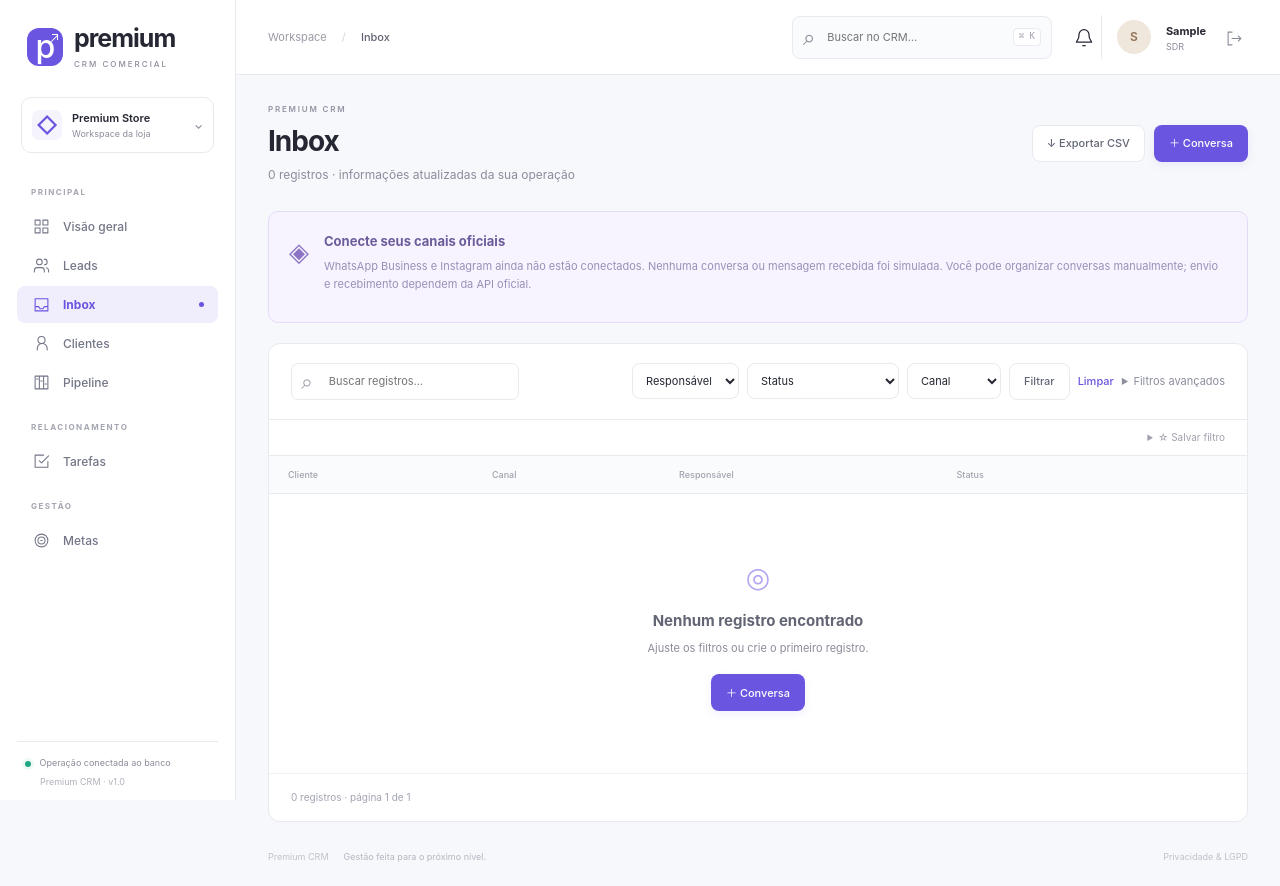
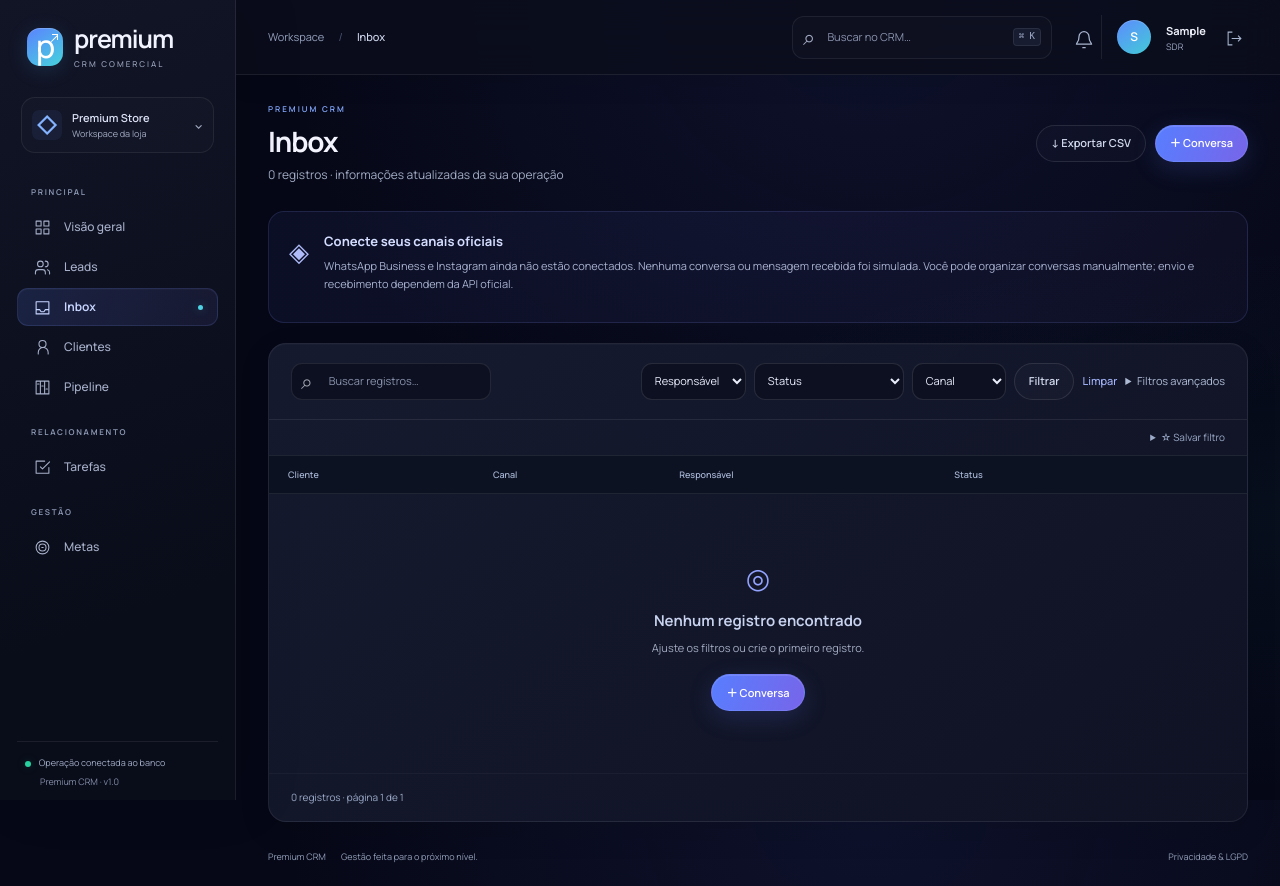
Before and after one commit to bruavrr/crmiphone, a Django app: page /inbox/ in a window 1280 px wide. Run offline with Django 5.2, Linux system fonts and the light colour scheme; the visitor is signed in with stand-in values (Sample User, id 1); data comes from the database, SQL or seed files in the repository; data that the repository does not hold is empty.

Commit message:
Refresh CRM visual with midnight palette and local Manrope font

```diff
--- /dev/null
+++ b/crm/static/crm/theme.css
@@ -0,0 +1,291 @@
+/* Visual inspirado na referência: midnight, vidro, luz azul e tipografia Manrope.
+   Camada exclusivamente de apresentação; layout e fluxos permanecem em app.css. */
+@font-face {
+  font-family: Manrope;
+  src: url('fonts/Manrope.ttf') format('truetype');
+  font-weight: 200 800;
+  font-style: normal;
+  font-display: swap;
+}
+:root {
+  --bg: #060817;
+  --ink: #eff1fa;
+  --muted: #a3abc2;
+  --border: #ffffff14;
+  --surface: #111426;
+  --surface-raised: #1a2038;
+  --cyan: #4dd3e3;
+  --blue: #5c85ff;
+  --green: #27d2a0;
+}
+body {
+  --accent-light: color-mix(in srgb, var(--accent) 20%, #101426);
+  color-scheme: dark;
+  font-family: Manrope, -apple-system, BlinkMacSystemFont, 'Segoe UI', sans-serif;
+  background: radial-gradient(ellipse at 68% 0%, #5165d91b, transparent 48%),
+              radial-gradient(ellipse at 100% 65%, #24b8c209, transparent 38%), var(--bg);
+  background-attachment: fixed;
+  -webkit-font-smoothing: antialiased;
+}
+h1 { font-weight: 700; letter-spacing: -1.1px; }
+h2, h3 { color: #edf0fc; font-weight: 650; }
+p { color: var(--muted); }
+input, select, textarea {
+  color: #e9edfc; background: #0c1020; border-color: #ffffff1c; border-radius: 11px;
+}
+input::placeholder, textarea::placeholder { color: #8992ac; opacity: 1; }
+input:focus, select:focus, textarea:focus {
+  border-color: #7c93ff; box-shadow: 0 0 0 3px #6685ff22;
+}
+option { color: #e9edfc; background: #111629; }
+a:focus-visible, button:focus-visible, summary:focus-visible {
+  outline-color: #7fd7f2;
+}
+.sidebar {
+  background: linear-gradient(160deg, #121526, #090c19 75%);
+  border-color: var(--border); box-shadow: 14px 0 55px #00000018;
+}
+.brand { color: #f1f3ff; }
+.brandmark {
+  background: linear-gradient(145deg, #5b82ff, #46d4dc);
+  box-shadow: 0 4px 20px #4c9ce530, inset 0 1px 0 #ffffff30; border-radius: 13px;
+}
+.brand-sub { color: #9aa4bd; }
+.store-switch {
+  background: #ffffff04; border-color: #ffffff12; border-radius: 14px; color: #dbe1f5;
+}
+.store-icon { background: #6485ff16; color: #83b3ff; }
+.store-switch small, .chevron { color: var(--muted); }
+.nav-section { color: #8d99b5; letter-spacing: 1.7px; }
+.nav-item { color: #a8b1cb; border: 1px solid transparent; border-radius: 11px; }
+.nav-item:hover { background: #ffffff06; color: #e8eeff; }
+.nav-item.active {
+  color: #c7d5ff;
+  background: linear-gradient(110deg, #6085ff28, #8170ed18);
+  border-color: #7d98ff26; box-shadow: inset 0 1px 0 #ffffff06;
+}
+.nav-dot { background: var(--cyan); box-shadow: 0 0 10px #4dd3e355; }
+.sidebar-bottom { border-color: var(--border); color: #a1acc5; }
+.sidebar-bottom small { color: #858faa; }
+.live-dot { background: var(--green); box-shadow: 0 0 9px #27d2a040; }
+.topbar {
+  background: #0b0e1dea; backdrop-filter: blur(18px); border-color: var(--border);
+  box-shadow: 0 5px 30px #00000015;
+}
+.breadcrumb { color: #94a0bc; }
+.breadcrumb span { color: #4b5573; }
+.breadcrumb strong { color: #d2daf0; }
+.global-search { background: #ffffff04; border-color: #ffffff12; border-radius: 12px; }
+.global-search kbd { background: #171c30; color: #a1aecb; border-color: #ffffff14; }
+.icon-button, .notification-button { color: #a8b5d0; }
+.icon-button:hover, .notification-button:hover { color: #e7eeff; }
+.notification-button span { background: #8676f0; box-shadow: 0 0 10px #8170ed25; }
+.profile-avatar, .mini-avatar, .large-avatar {
+  background: linear-gradient(145deg, #5d8bff, #42cbd6); color: #fff;
+  box-shadow: inset 0 1px 0 #ffffff30;
+}
+.profile-info small { color: #9da8c2; }
+.demo-banner {
+  background: #d3ac4810; border-color: #d3ac4826; color: #d8c597; border-radius: 11px;
+}
+.eyebrow { color: #84aaff; letter-spacing: 2px; }
+.page-heading h1 { color: #f3f4fd; }
+.page-heading p { color: #a2acc4; }
+.button { border-radius: 999px; font-weight: 600; transition: background .18s, box-shadow .18s; }
+.primary {
+  background: linear-gradient(110deg, #587eff, #7765e9); color: #fff;
+  border-color: #a4b4ff30; box-shadow: 0 7px 24px #5a71ec30, inset 0 1px 0 #ffffff1f;
+}
+.primary:hover { background: linear-gradient(110deg, #6c8eff, #8976f2); box-shadow: 0 8px 28px #5a71ec48; }
+.subtle { background: #ffffff05; border-color: #ffffff1a; color: #d2d9ee; }
+.subtle:hover { background: #7888d914; color: #edf1ff; border-color: #8e9fea38; }
+.danger { background: #f4718a12; color: #ffa2b3; border-color: #f4718a30; }
+.whatsapp { background: #27d2a012; color: #73e9bd; border-color: #27d2a02e; }
+.text-link, .goal-footer a { color: #a6b7ff; }
+.text-link:hover { color: #b4e9ff; }
+.overview-toolbar { color: #b0bbd2; }
+.period-filter select { background: #111629; border-radius: 999px; }
+.metric-card, .panel {
+  background: linear-gradient(145deg, #181d32e8, #101324f5);
+  border-color: #ffffff12; border-radius: 18px;
+  box-shadow: 0 10px 32px #00000018, inset 0 1px 0 #ffffff05;
+}
+.metric-card { position: relative; overflow: hidden; }
+.metric-card::after {
+  content: ''; position: absolute; width: 110px; height: 110px; right: -50px; top: -65px;
+  background: #738cff; filter: blur(60px); opacity: .2; pointer-events: none;
+}
+.metric-label { color: #afb8d0; }
+.metric-value { color: #f1f4ff; font-weight: 700; }
+.metric-note { color: #a0acc6; }
+.metric-icon { border-radius: 11px; }
+.violet { background: #9a86ff1a; color: #bcafff; }
+.blue { background: #588fff1b; color: #8fbaff; }
+.orange { background: #ffbd5b18; color: #f6c577; }
+.green { background: #28d1a018; color: #72e5bd; }
+.red { background: #f97e9418; color: #ffa1b2; }
+.neutral { background: #ffffff0a; color: #aebad2; }
+.badge { border-radius: 999px; }
+.dots { color: #8592b0; }
+.chart-total, .origin-summary strong { color: #eff3ff; }
+.chart-total span, .origin-summary span { color: #a0adc7; }
+.bar-chart {
+  border-color: #ffffff12;
+  background: repeating-linear-gradient(to top, transparent, transparent 43px, #ffffff06 44px, #ffffff06 45px);
+}
+.chart-bar { background: linear-gradient(to top, #6968e8, #6ba3ff); box-shadow: 0 0 12px #6088ff14; }
+.bar-slot:hover .chart-bar { background: linear-gradient(to top, #637dff, #53d3e4); }
+.bar-slot small, .chart-caption { color: #98a5c0; }
+.chart-caption, .panel-link { border-color: var(--border); }
+.legend-dot { background: #8193ff; }
+.origin-row>div:first-child { color: #aebbd4; }
+.origin-row strong { color: #d1dbf4; }
+.origin-dot { background: #8997ff; }
+.origin-2 { background: #4ed6c3; }
+.origin-3 { background: #f3c06f; }
+.origin-4 { background: #60abff; }
+.origin-5 { background: #d88ef4; }
+.progress-track { background: #ffffff08; }
+.progress-track>div { background: linear-gradient(90deg, #647cf0, #77b6f3); }
+.panel-link { color: #a6b6ff; }
+.panel-link:hover { color: #90def1; }
+.stage-number { background: #ffffff05; color: #98a7c9; }
+.funnel-label { color: #b4bfd8; }
+.funnel-row strong { color: #d4def5; }
+.alert-strip { background: #f2bd5b0c; border-color: #f2bd5b22; color: #e3c287; }
+.agenda-item, .related-row { border-color: #ffffff09; }
+.agenda-item small, .agenda-date { color: #a0acc6; }
+.task-ring { border-color: #7985a5; }
+.task-ring.overdue { border-color: #e6b967; }
+.danger-text { color: #ff9baf!important; }
+.mini-stats>div, .mini-stats>a { background: #14192be8; border-color: var(--border); border-radius: 14px; }
+.mini-stats small, .page-footer, .page-footer span { color: #939fb9; }
+.filter-bar { border-color: var(--border); }
+.search-box { background: #0c1020; border-color: #ffffff18; border-radius: 11px; }
+.advanced-filter { color: #aebbd5; }
+.advanced-filter>div { background: #171c30; border-color: #ffffff1a; box-shadow: 0 15px 45px #00000055; }
+.favorites, .pagination { color: #9cabc9; }
+th { background: #0d1223; color: #a7b6d4; border-color: var(--border); }
+td { border-color: #ffffff09; color: #b4bfd6; }
+tbody tr:hover { background: #778cff08; }
+.table-main { color: #e0e7fb; }
+.table-main:hover { color: #a5c1ff; }
+.row-action { color: #97a8cd; }
+.empty-state h3 { color: #c8d3ef; }
+.empty-state>span { color: #92a3ff; }
+.integration-notice {
+  background: linear-gradient(110deg, #657dff12, #9b70ed0b);
+  border-color: #8b99ff26; border-radius: 16px; color: #afbcf9;
+}
+.integration-notice strong { color: #d4ddff; }
+.integration-notice p { color: #a7b1ce; }
+.form-field>label, .login-form-wrap label { color: #bac6df; }
+.form-field small, .form-footer>span { color: #9ba9c5; }
+.required { color: #b1a3ff; }
+.errorlist { color: #ffa1b1; }
+.form-errors, .toast.error { background: #fa718d10; border-color: #fa718d30; color: #ffadbd; }
+.item-form { background: #ffffff04; border: 1px solid #ffffff0b; border-radius: 14px; }
+.info-grid dt { color: #9baac8; }
+.info-grid dd { color: #d5def2; }
+.timeline-event { border-color: #7889ea35; }
+.timeline-dot { background: #8c9fff; box-shadow: 0 0 0 4px #14182c, 0 0 12px #778cff33; }
+.timeline-event p { color: #c1cbe1; }
+.timeline-event small { color: #96a4c1; }
+.record-demo { color: #d8c089; }
+.related-row { color: #adb9d2; }
+.related-row strong { color: #d6e0f6; }
+.privacy-danger { background: #ee739008; border-color: #ee739028; }
+.privacy-danger h3 { color: #f0a5b7; }
+.report-note, .goal-footer { color: #a3b0cb; }
+.settings-icon { background: #7391ff18; color: #9bb5ff; }
+.settings-card:hover { border-color: #8a9eff55; box-shadow: 0 10px 35px #00000028, 0 0 22px #657aff0c; }
+.goal-value small { color: #a2b0cc; }
+.kanban-help { color: #a4b0cc; }
+.kanban-column {
+  background: linear-gradient(155deg, #1d2442b8, #14192dcc);
+  border: 1px solid #ffffff0d; border-radius: 21px;
+  box-shadow: inset 0 1px 0 #ffffff05;
+}
+.kanban-column h2 { color: #cbd5ed; }
+.stage-dot { box-shadow: 0 0 10px currentColor; }
+.count-badge { background: #ffffff07; color: #a6b5d6; border-radius: 999px; }
+.lead-card {
+  background: linear-gradient(135deg, #2a3453c7, #20283fd9);
+  border-color: #ffffff0b; border-radius: 17px;
+  box-shadow: 0 6px 18px #00000014, inset 0 1px 0 #ffffff05;
+}
+.lead-card:hover { border-color: #9aafff38; }
+.kanban-column.dragover { background: #657dff25; outline-color: #8faaff; }
+.card-grip { color: #8e9ab8; }
+.lead-name { color: #e0e8fb; }
+.lead-card>strong { color: #cbd9f7; }
+.card-bottom { border-color: #ffffff0c; color: #abbad7; }
+.card-sla { color: #ecc285; }
+.kanban-empty { color: #9daaca; }
+.toast { background: #2cdbab10; border-color: #2cdbab25; color: #83e5c3; }
+.chat-messages { background: #0c1020; }
+.chat-bubble { background: #1a2238; border-color: #ffffff12; border-radius: 16px; }
+.chat-bubble.out { background: #334078; border-color: #8faaff28; }
+.chat-bubble p { color: #e0e6f6; }
+.chat-bubble small { color: #aab8d9; }
+.audit-diff pre { background: #0d1223; color: #bbc9e4; }
+dialog { background: #171c31; color: var(--ink); box-shadow: 0 25px 100px #00000090; border-radius: 22px; }
+dialog::backdrop { background: #020512b8; backdrop-filter: blur(5px); }
+.sidebar-backdrop.open { background: #020512b8; backdrop-filter: blur(3px); }
+/* Login: a mesma identidade, sem carregar imagens ou fontes externas. */
+.login-body { background: #060817; }
+.login-story {
+  background: radial-gradient(ellipse at 40% 65%, #5465df28, transparent 65%),
+              radial-gradient(ellipse at 15% 5%, #45bedb13, transparent 55%), #090c1b;
+  border-right: 1px solid var(--border);
+}
+.login-pill { color: #afc8ff; background: #6585ff12; border: 1px solid #8da8ff22; }
+.login-story h1 {
+  color: #edf2ff; background: linear-gradient(110deg, #edf2ff 10%, #a3bbff 60%, #4dd3e3);
+  background-clip: text; -webkit-background-clip: text; -webkit-text-fill-color: transparent;
+}
+.login-story p, .login-story>small { color: #a5b0cb; }
+.visual-orbit { border-color: #94aaff18; box-shadow: 0 0 0 30px #657cff06, 0 0 65px #5c7bff1c; }
+.visual-phone {
+  background: linear-gradient(150deg, #40569f, #1a2444); border-color: #788fb8;
+  box-shadow: 18px 24px 55px #00000055, 0 0 45px #677bff20;
+}
+.visual-phone>span { background: #080d1d; }
+.floating-card {
+  background: #1b233add; border-color: #ffffff18; box-shadow: 0 12px 35px #00000030;
+  border-radius: 16px; backdrop-filter: blur(14px);
+}
+.floating-card strong { color: #d7e4ff; }
+.floating-card small { color: #a4b5d4; }
+.floating-card>span { color: #6ed8e7; }
+.login-form-section {
+  background: radial-gradient(ellipse at 50% 30%, #6078ef0d, transparent 65%);
+}
+.login-form-wrap h2 { color: #f1f4ff; }
+.login-form-wrap>p, .login-security { color: #a3b0cb; }
+.login-form-wrap input { height: 48px; border-radius: 13px; }
+.login-form-wrap button { height: 48px; }
+/* Propostas e política ficam escuras na tela, claras ao imprimir / salvar PDF. */
+.print-body { background: var(--bg); }
+.proposal-sheet { background: #12172b; border-color: var(--border); border-radius: 20px; }
+.print-brand { color: #9bbaff; }
+.proposal-meta, .proposal-sheet>header, .proposal-sheet footer { color: #a5b2ce; }
+.proposal-meta strong { color: #d2def6; }
+.proposal-totals p { color: #b5c2db; }
+.proposal-totals>div { background: #6c84ff18; color: #d2ddff; }
+@media (max-width:760px) {
+  .topbar { backdrop-filter: blur(10px); }
+  .metric-card, .panel { border-radius: 15px; }
+  .login-form-section { background: radial-gradient(ellipse at 50% 0%, #6179ed20, transparent 65%); }
+}
+@media print {
+  .print-body { color-scheme: light; background: #fff; color: #252733; }
+  .proposal-sheet { background: #fff; color: #252733; box-shadow: none; border: 0; }
+  .proposal-sheet h1, .proposal-sheet h2, .proposal-meta strong { color: #252733; }
+  .proposal-sheet p, .proposal-sheet footer, .proposal-sheet>header, .proposal-meta { color: #535c73; }
+  .proposal-sheet th { background: #f3f5fa; color: #535c73; border-color: #dce1eb; }
+  .proposal-sheet td { color: #343e55; border-color: #e1e5ed; }
+  .proposal-totals>div { background: #edf0ff; color: #4050a0; }
+  .print-brand, .proposal-sheet .text-link { color: #4050a0; }
+  .proposal-sheet .demo-banner { background: #fff9e9; color: #806620; border-color: #ebdfb8; }
+}
--- a/crm/templates/crm/base.html
+++ b/crm/templates/crm/base.html
@@ -1,4 +1,4 @@
-{% load static %}<!doctype html><html lang="pt-BR"><head><meta charset="utf-8"><meta name="viewport" content="width=device-width,initial-scale=1"><title>{{ title }} · Premium CRM</title><link rel="stylesheet" href="{% static 'crm/app.css' %}"><script defer src="{% static 'crm/app.js' %}"></script></head><body style="--accent:{{ store.color|default:'#6955df' }}">
+{% load static %}<!doctype html><html lang="pt-BR"><head><meta charset="utf-8"><meta name="viewport" content="width=device-width,initial-scale=1"><title>{{ title }} · Premium CRM</title><link rel="stylesheet" href="{% static 'crm/app.css' %}"><link rel="stylesheet" href="{% static 'crm/theme.css' %}"><script defer src="{% static 'crm/app.js' %}"></script></head><body style="--accent:{{ store.color|default:'#6955df' }}">
 <aside class="sidebar" id="sidebar"><a class="brand" href="/dashboard/">{% if store.logo %}<img class="brand-logo" src="/company/{{ store.pk }}/image/" alt="{{ store.name }}">{% else %}<span class="brandmark">p<i class="icon-arrow"></i></span>{% endif %}<span>premium<span class="brand-sub">CRM COMERCIAL</span></span></a><div class="store-switch"><span class="store-icon">◇</span><div>{{ store.name|default:'Premium Store' }}<small>Workspace da loja</small></div><span class="chevron">⌄</span></div><nav>{% for item in navigation %}{% if item.section %}<div class="nav-section">{{ item.section }}</div>{% endif %}<a href="{{ item.url }}" class="nav-item {% if module == item.module %}active{% endif %}"><span class="nav-icon"><svg viewBox="0 0 24 24" fill="none" stroke="currentColor" stroke-width="1.5" stroke-linecap="round" stroke-linejoin="round" aria-hidden="true"><path d="{{ item.path }}"/></svg></span>{{ item.name }}{% if item.module == 'inbox' %}<span class="nav-dot"></span>{% endif %}</a>{% endfor %}</nav><form class="sidebar-logout" action="/logout/" method="post">{% csrf_token %}<button class="button subtle">Sair da conta</button></form><div class="sidebar-bottom"><span class="live-dot"></span> Operação conectada ao banco<small>Premium CRM · v1.0</small></div></aside>
 <div class="sidebar-backdrop" id="sidebar-backdrop"></div><div class="shell"><header class="topbar"><button class="icon-button mobile-menu" id="menu-toggle" aria-label="Abrir menu">☰</button><div class="breadcrumb">Workspace <span>/</span> <strong>{{ title|truncatechars:28 }}</strong></div><form class="global-search" action="/search/"><span>⌕</span><input type="search" name="q" placeholder="Buscar no CRM…" value="{% if request.path == '/search/' %}{{ q }}{% endif %}" aria-label="Busca global"><kbd>⌘ K</kbd></form><a class="notification-button" href="/notifications/" title="Notificações" aria-label="Notificações"><svg viewBox="0 0 24 24" fill="none" stroke="currentColor" stroke-width="1.5" aria-hidden="true"><path d="M18 8a6 6 0 0 0-12 0c0 7-3 7-3 9h18c0-2-3-2-3-9 M10 21h4"/></svg>{% if notification_count %}<span>{{ notification_count }}</span>{% endif %}</a><div class="profile-avatar">{{ request.user.first_name|first|default:request.user.username|first|upper }}</div><div class="profile-info"><strong>{{ request.user.first_name|default:request.user.username }}</strong><small>{{ request.user.get_role_display }}</small></div><form action="/logout/" method="post">{% csrf_token %}<button class="icon-button" title="Sair"><svg viewBox="0 0 24 24" fill="none" stroke="currentColor" stroke-width="1.5"><path d="M9 21H3V3h6 M8 12h13 M17 8l4 4-4 4"/></svg></button></form></header>
 <main>{% if demo_mode %}<div class="demo-banner"><span>◇ Ambiente de demonstração</span> Dados fictícios identificados para explorar os fluxos do CRM.</div>{% endif %}{% for message in messages %}<div class="toast {{ message.tags }}" role="status">{{ message }}</div>{% endfor %}
```
Also changed, not shown: VALIDATION.md (+6 -0 lines), crm/static/crm/fonts/OFL.txt (added, +93 -0 lines), crm/templates/crm/login.html (+1 -1 lines), crm/templates/crm/privacy.html (+1 -1 lines), crm/templates/crm/proposal_print.html (+1 -1 lines), crm/static/crm/fonts/Manrope.ttf (added).
